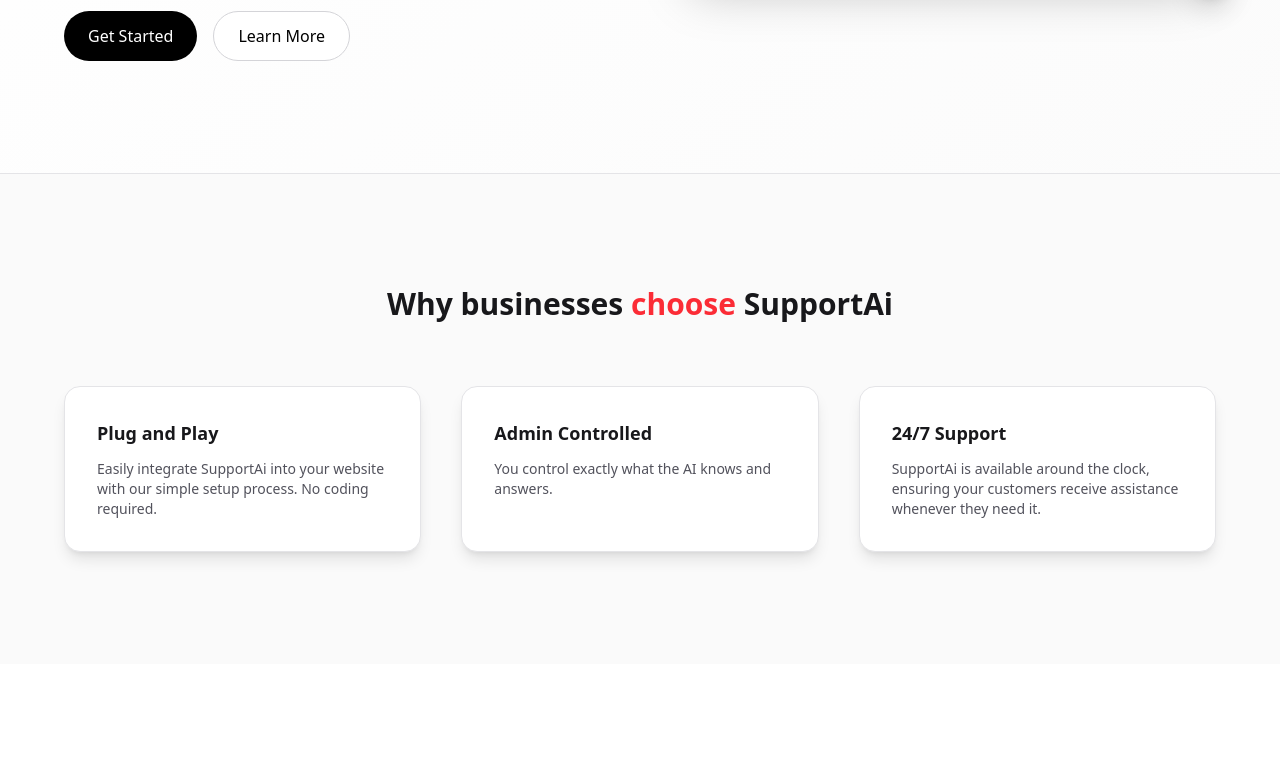
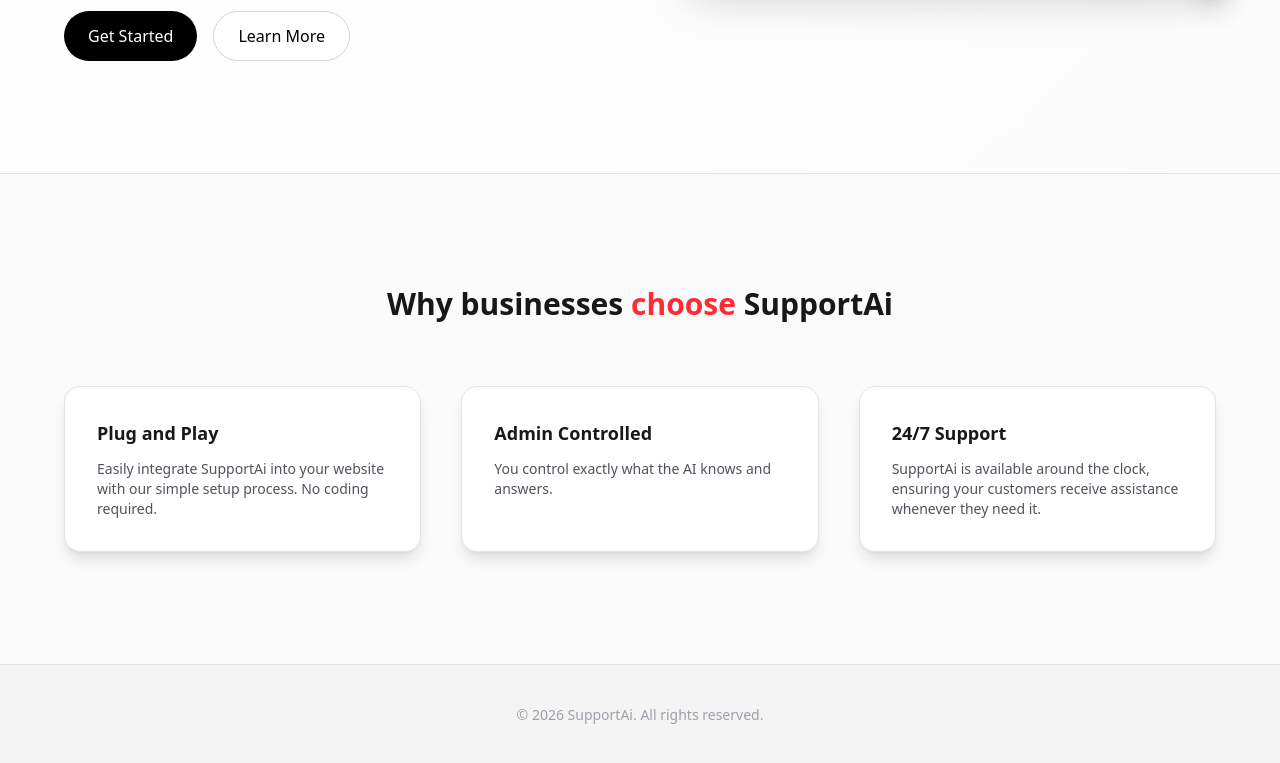
Before and after one commit to sjha-dev/Customer-SupportAI, a Next.js app: page / in a window 1280 px wide. Shown: the part 425-1188 px from the top of the page. Before the commit the page ends 1089 px from the top, so only its background shows below. Built offline with nearby package versions, Linux system fonts and the light colour scheme; no server answers; what @scalekit-sdk/node would draw is missing.

Commit message:
footer section is added

```diff
--- a/src/components/HomeClient.tsx
+++ b/src/components/HomeClient.tsx
@@ -202,6 +202,10 @@
 
       </section>
 
+      <footer className="bg-zinc-100 py-10 text-center text-sm text-zinc-400 border-t border-zinc-200">
+        &copy; {new Date().getFullYear()} SupportAi. All rights reserved.
+      </footer>
+
 
     </div>
   )
```
